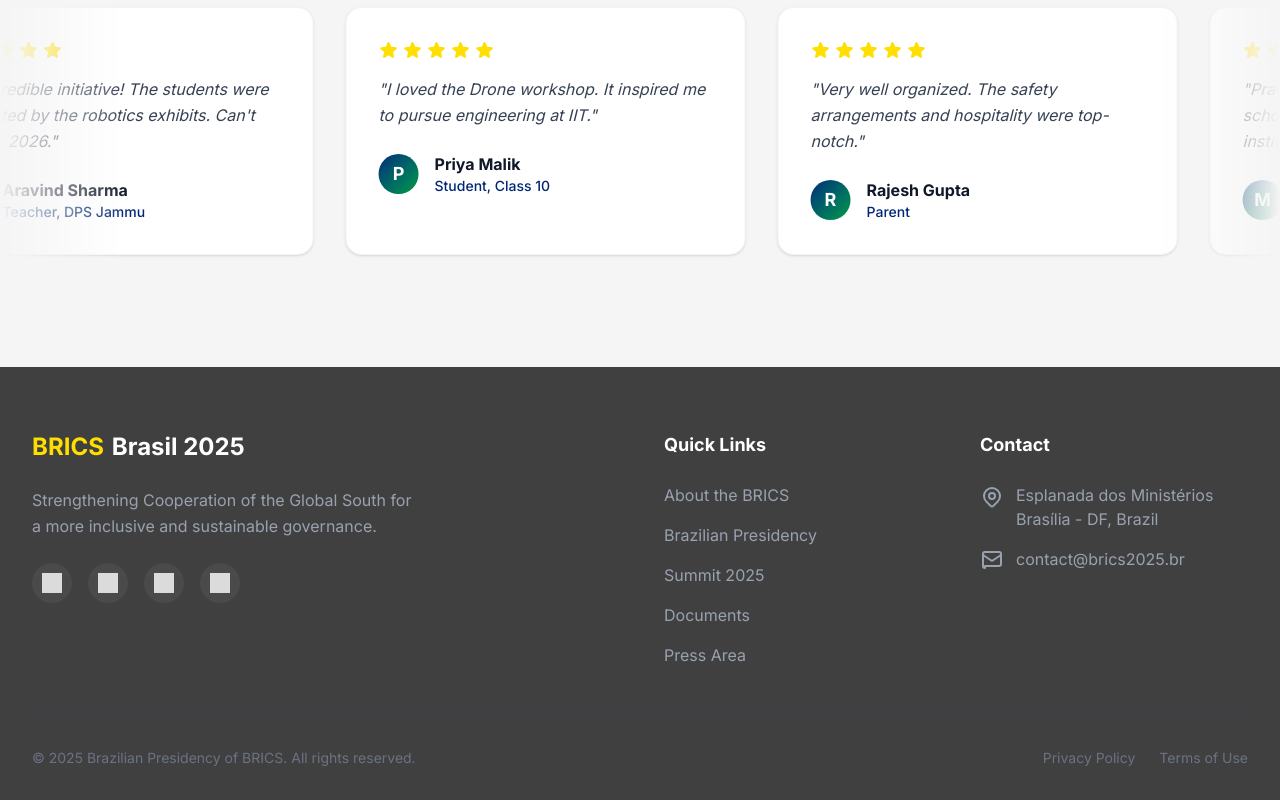
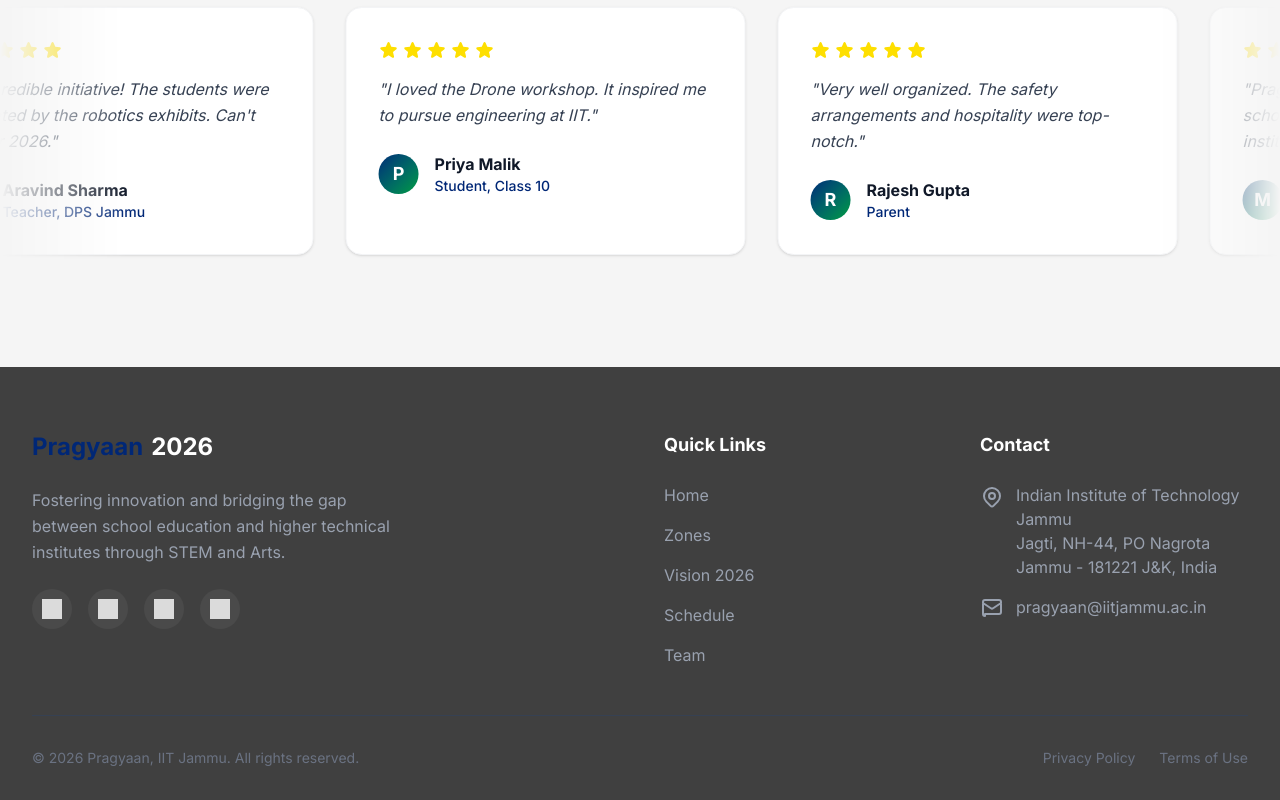
Before and after one commit to ubbelothbrok/BRICS, a React (Vite) app: page / in a window 1280 px wide. Shown: the part 3173-3973 px from the top of the page. Built offline with nearby package versions, Linux system fonts and the light colour scheme.

Commit message:
feat: Rebrand footer content from BRICS 2025 to Pragyaan 2026, updating text, links, and contact information.

```diff
--- a/src/components/Footer.tsx
+++ b/src/components/Footer.tsx
@@ -7,15 +7,15 @@
           {/* Column 1: Info */}
           <div className="col-span-1 md:col-span-2">
             <h3 className="text-2xl font-bold mb-6 flex items-center gap-2">
-              <span className="text-[var(--color-brics-yellow)]">BRICS</span>
-              <span>Brasil 2025</span>
+              <span className="text-[var(--color-brics-blue)]">Pragyaan</span>
+              <span className="text-white">2026</span>
             </h3>
             <p className="text-gray-400 leading-relaxed max-w-sm mb-6">
-              Strengthening Cooperation of the Global South for a more inclusive and sustainable governance.
+              Fostering innovation and bridging the gap between school education and higher technical institutes through STEM and Arts.
             </p>
             <div className="flex gap-4">
               {['twitter', 'facebook', 'youtube', 'instagram'].map(social => (
-                <a key={social} href="#" className="w-10 h-10 rounded-full bg-white/5 flex items-center justify-center hover:bg-[var(--color-brics-green)] transition-all">
+                <a key={social} href="#" className="w-10 h-10 rounded-full bg-white/5 flex items-center justify-center hover:bg-[var(--color-brics-blue)] transition-all">
                   <span className="sr-only">{social}</span>
                   <div className="w-5 h-5 bg-current opacity-80" /> {/* Placeholder for Social Icons */}
                 </a>
@@ -27,9 +27,9 @@
           <div>
             <h4 className="font-bold text-lg mb-6">Quick Links</h4>
             <ul className="space-y-4">
-              {['About the BRICS', 'Brazilian Presidency', 'Summit 2025', 'Documents', 'Press Area'].map(link => (
+              {['Home', 'Zones', 'Vision 2026', 'Schedule', 'Team'].map(link => (
                 <li key={link}>
-                  <a href="#" className="text-gray-400 hover:text-[var(--color-brics-yellow)] transition-colors">{link}</a>
+                  <a href="#" className="text-gray-400 hover:text-[var(--color-brics-blue)] transition-colors">{link}</a>
                 </li>
               ))}
             </ul>
@@ -41,18 +41,18 @@
             <ul className="space-y-4 text-gray-400">
               <li className="flex items-start gap-3">
                 <svg className="w-6 h-6 shrink-0 mt-0.5" fill="none" stroke="currentColor" viewBox="0 0 24 24"><path strokeLinecap="round" strokeLinejoin="round" strokeWidth={2} d="M17.657 16.657L13.414 20.9a1.998 1.998 0 01-2.827 0l-4.244-4.243a8 8 0 1111.314 0z" /><path strokeLinecap="round" strokeLinejoin="round" strokeWidth={2} d="M15 11a3 3 0 11-6 0 3 3 0 016 0z" /></svg>
-                <span>Esplanada dos Ministérios<br />Brasília - DF, Brazil</span>
+                <span>Indian Institute of Technology Jammu<br />Jagti, NH-44, PO Nagrota<br />Jammu - 181221 J&K, India</span>
               </li>
               <li className="flex items-center gap-3">
                 <svg className="w-6 h-6 shrink-0" fill="none" stroke="currentColor" viewBox="0 0 24 24"><path strokeLinecap="round" strokeLinejoin="round" strokeWidth={2} d="M3 8l7.89 5.26a2 2 0 002.22 0L21 8M5 19h14a2 2 0 002-2V7a2 2 0 00-2-2H5a2 2 0 00-2 2v12a2 2 0 002 2z" /></svg>
-                <span>contact@brics2025.br</span>
+                <span>pragyaan@iitjammu.ac.in</span>
               </li>
             </ul>
           </div>
         </div>
 
         <div className="pt-8 flex flex-col md:flex-row justify-between items-center gap-4 text-sm text-gray-500">
-          <p>&copy; 2025 Brazilian Presidency of BRICS. All rights reserved.</p>
+          <p>&copy; 2026 Pragyaan, IIT Jammu. All rights reserved.</p>
           <div className="flex gap-6">
             <a href="#" className="hover:text-white">Privacy Policy</a>
             <a href="#" className="hover:text-white">Terms of Use</a>
```
